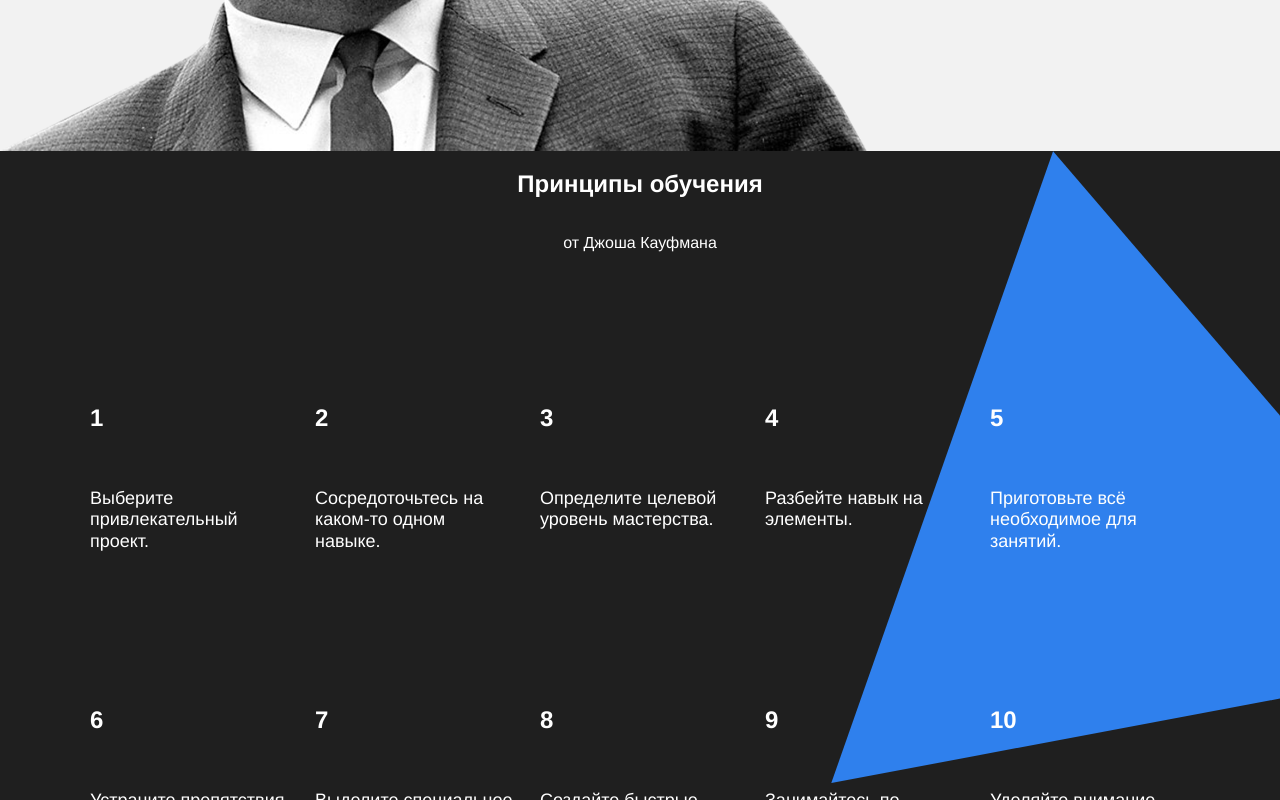
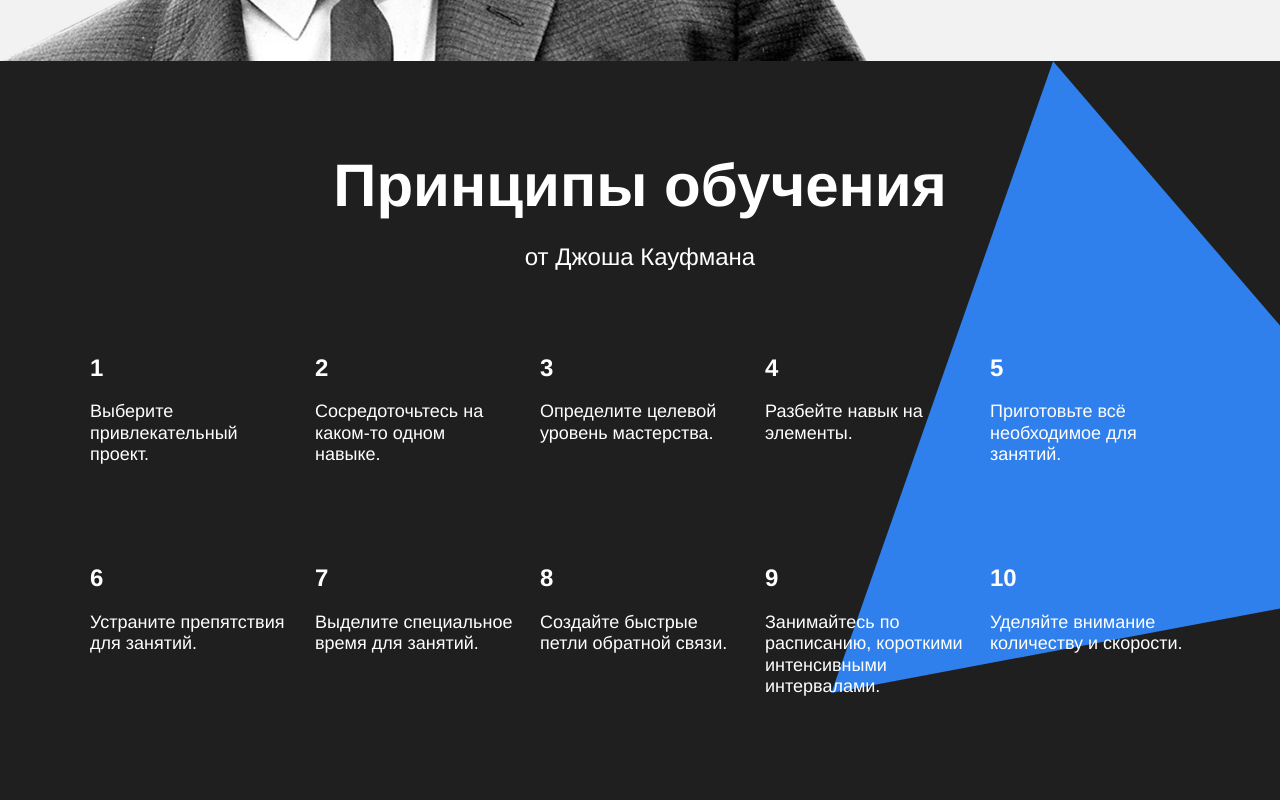
Before and after one commit to DirshaYandex/how-to-learn, a plain HTML site: page index.html in a window 1280 px wide. Shown: the part 3056-3856 px from the top of the page. Drawn offline with Linux system fonts and the light colour scheme.

Commit message:
Правки по комментариям:fix

```diff
--- a/index.html
+++ b/index.html
@@ -76,8 +76,8 @@
         <img class="feynman__main-illustration" src="./images/feynman.png" alt="Фейнман">
       </section>
       <section class="kaufman">
-        <h2 class="kaufman kaufman__section-title kaufman__section-title_theme_dark">Принципы обучения</h2>
-        <p class=" kaufman kaufman__section-subtitle kaufman__section-subtitle_theme_dark">от Джоша Кауфмана</p>
+        <h2 class="kaufman__section-title kaufman__section-title_theme_dark">Принципы обучения</h2>
+        <p class="kaufman__section-subtitle kaufman__section-subtitle_theme_dark">от Джоша Кауфмана</p>
         <div class="kaufman__triangle"></div>
         <div class="table table_theme_dark">
           <div class="table__cell table__cell_theme_dark">
--- a/styles/style.css
+++ b/styles/style.css
@@ -244,7 +244,7 @@
   overflow: hidden;
 }
 
-.section__title {
+.kaufman__section-title {
   font-size: 60px;
   width: 60%;
   line-height: 69px;
@@ -256,7 +256,7 @@
   z-index: 999;
 }
 
-.section__subtitle {
+.kaufman__section-subtitle {
   font-size: 24px;
   width: 60%;
   line-height: 34px;
@@ -277,9 +277,13 @@
   width: 877px;
 }
 
-.table__theme_dark {
+.table_theme_dark {
   margin-bottom: 90px;
   z-index: 999;
+}
+
+.table__heading_theme_dark {
+  margin: 0 0 20px 0;
 }
 
 .table__cell_theme_dark {
```
